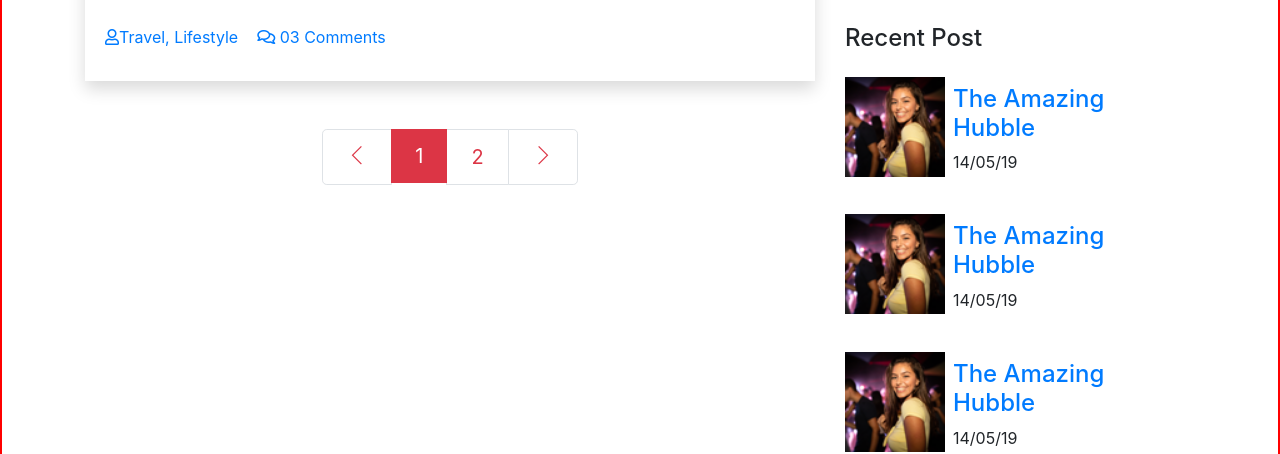
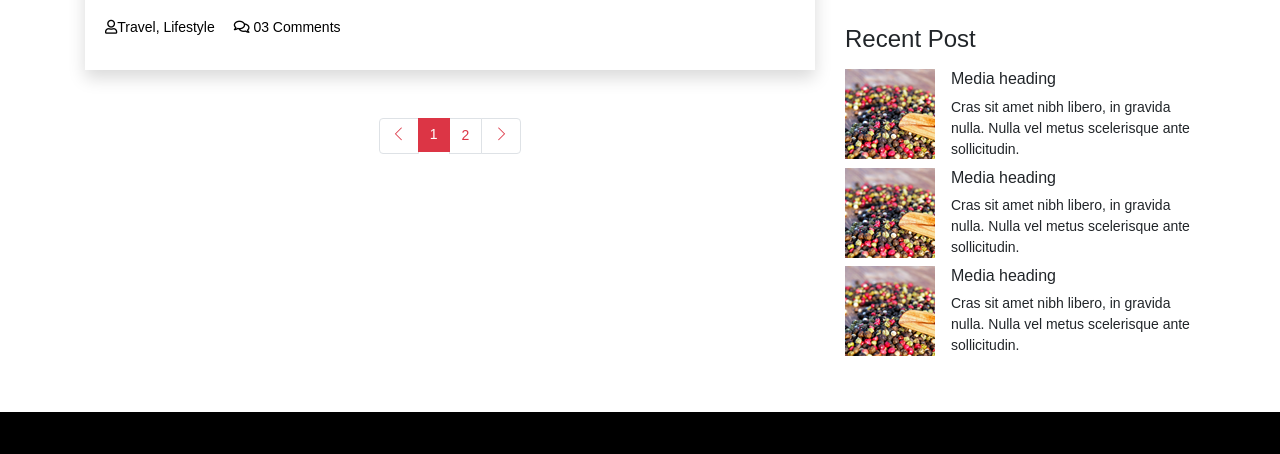
Before and after one commit to nSedrickm/blog, a plain HTML site: page index.html in a window 1280 px wide. Shown: the part 766-1220 px from the top of the page. Drawn offline with Linux system fonts and the light colour scheme.

Commit message:
styling links

```diff
--- a/css/style.css
+++ b/css/style.css
@@ -1,3 +1,10 @@
+body {
+  font-family: "Barlow Semi Condensed", sans-serif;
+  padding: 0;
+  margin: 0;
+  font-size: 14px;
+}
+
 .nav-link {
   color: #fff;
   font-size: 14px;
@@ -83,13 +90,6 @@ h6 {
   color: #fff;
 }
 
-.blog_content {
-  border: 2px solid red;
-}
-.articles-section {
-  border: 2px solid blue;
-}
-
 .card-img-top {
   position: relative;
 }
@@ -118,7 +118,18 @@ h6 {
   margin-bottom: 0;
   color: #fff;
 }
-
+.card-body a {
+  color: black;
+}
+.card-body a:hover {
+  color: #ff4800;
+}
+.widgets a {
+  color: black;
+}
+.widgets a:hover {
+  color: #ff4800;
+}
 .pagination > li > a {
   background-color: white;
   color: #dc3545;
@@ -144,7 +155,7 @@ h6 {
   border: none;
 }
 
-.recent-post-image {
-  height: 100px;
-  width: 100px;
+.media > img {
+  height: 90px;
+  width: 90px;
 }
--- a/index.html
+++ b/index.html
@@ -72,7 +72,7 @@
 
     <section class="blog_content">
         <div class="container">
-            <div class="row py-4">
+            <div class="row pt-5">
                 <div class="col-lg-8">
                     <h1 class="font-weight-bold ">Top Stories</h1>
                 </div>
@@ -118,7 +118,7 @@
                     </div>
 
                     <nav class="blog-pagination justify-content-center d-flex m-5">
-                        <ul class="pagination pagination-lg">
+                        <ul class="pagination">
                             <li class="page-item">
                                 <a href="#" class="page-link" aria-label="Previous">
                                     <i class="ti-angle-left"></i>
@@ -159,7 +159,7 @@
                         </aside>
 
                         <aside class="categories mb-5">
-                            <h3 class="text-center">Categories</h3>
+                            <h3 class="py-2">Categories</h3>
                             <ul class="list-group">
 
                                 <li class="list-group-item ">
@@ -203,40 +203,36 @@
 
                         <aside class="recent_post">
                             <h3 class="py-2">Recent Post</h3>
-                            <div class="media py-2">
-                                <img src="img/post/post_2.png" alt="post" class="recent-post-image">
-                                <div class="recent-post-details p-2">
-                                    <a href="single-blog.html">
-                                        <h3>The Amazing Hubble</h3>
-                                    </a>
-                                    <p>14/05/19</p>
+                            <div class="media mb-2">
+                                <img src="img/post/post_5.png" class="mr-3" alt="...">
+                                <div class="media-body">
+                                    <h5 class="mt-0">Media heading</h5>
+                                    Cras sit amet nibh libero, in gravida nulla. Nulla vel metus scelerisque ante
+                                    sollicitudin.
                                 </div>
                             </div>
 
-                            <div class="media py-2">
-                                <img src="img/post/post_2.png" alt="post" class="recent-post-image">
-                                <div class="recent-post-details p-2">
-                                    <a href="single-blog.html">
-                                        <h3>The Amazing Hubble</h3>
-                                    </a>
-                                    <p>14/05/19</p>
+                            <div class="media mb-2">
+                                <img src="img/post/post_5.png" class="mr-3" alt="...">
+                                <div class="media-body">
+                                    <h5 class="mt-0">Media heading</h5>
+                                    Cras sit amet nibh libero, in gravida nulla. Nulla vel metus scelerisque ante
+                                    sollicitudin.
                                 </div>
                             </div>
 
-                            <div class="media py-2">
-                                <img src="img/post/post_2.png" alt="post" class="recent-post-image">
-                                <div class="recent-post-details p-2">
-                                    <a href="single-blog.html">
-                                        <h3>The Amazing Hubble</h3>
-                                    </a>
-                                    <p>14/05/19</p>
+                            <div class="media mb-2">
+                                <img src="img/post/post_5.png" class="mr-3" alt="...">
+                                <div class="media-body">
+                                    <h5 class="mt-0">Media heading</h5>
+                                    Cras sit amet nibh libero, in gravida nulla. Nulla vel metus scelerisque ante
+                                    sollicitudin.
                                 </div>
                             </div>
                         </aside>
 
                     </div>
                 </div>
-
             </div>
         </div>
     </section>
@@ -316,7 +312,7 @@
 
             </div>
 
-            <div class="footer-copyright text-center py-3">
+            <div class="footer-copyright text-center pt-5 pb-2">
                 <p>
                     <!-- Link back to Colorlib can't be removed. Template is licensed under CC BY 3.0. -->
                     Copyright &copy;
```
